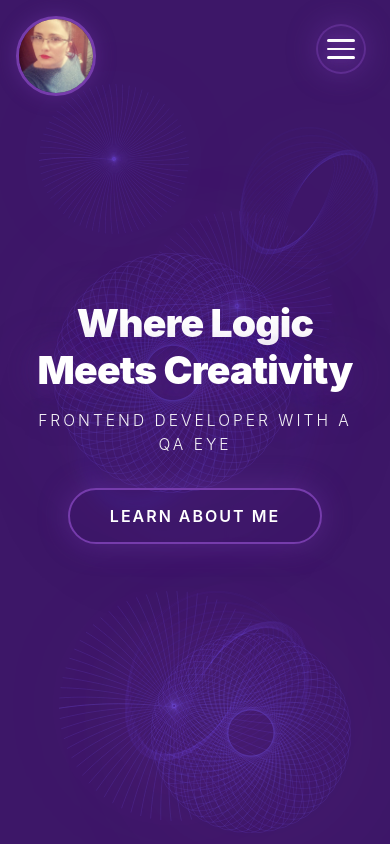
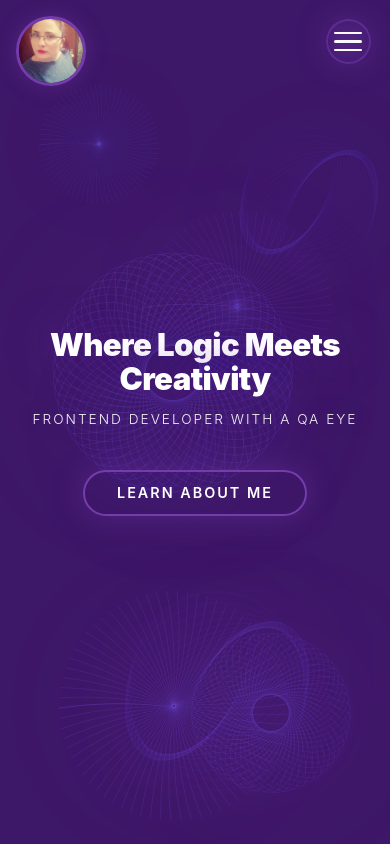
Before and after one commit to Jeca89/JelenaReljic-portfolio, a React (Vite) app: page / in a window 390 px wide. Shown: the top 844 px of the page. Built offline with nearby package versions, Linux system fonts and the light colour scheme.

Commit message:
fix: mobile layout and scaling

```diff
--- a/src/styles/pages/home.scss
+++ b/src/styles/pages/home.scss
@@ -449,47 +449,47 @@
       left: 1rem;
 
       &-img {
-        width: 80px;
-        height: 80px;
+        width: 70px;
+        height: 70px;
         box-shadow: 0 0 20px rgba($primary, 0.4);
       }
     }
 
     &__hamburger {
-      top: 1.5rem;
-      right: 1.5rem;
-      width: 50px;
-      height: 50px;
+      top: 1.2rem;
+      right: 1.2rem;
+      width: 45px;
+      height: 45px;
     }
 
     &__main {
       padding: 1rem;
+      justify-content: center;
     }
 
     &__title {
-
-      font-size: clamp(2.2rem, 10vw, 4rem);
-      margin-bottom: 1rem;
-      line-height: 1.2;
+      font-size: clamp(1.8rem, 8vw, 2.8rem);
+      margin-bottom: 0.8rem;
+      line-height: 1.1;
     }
 
     &__subtitle {
-
-      font-size: clamp(0.9rem, 4vw, 1.2rem);
-      letter-spacing: 3px;
-      margin-bottom: 2rem;
-      padding: 0 10px;
+      font-size: clamp(0.85rem, 3.5vw, 1rem);
+      letter-spacing: 2px;
+      margin-bottom: 2.5rem;
+      padding: 0 15px;
+      max-width: 100%;
     }
 
     &__button {
-      padding: 1rem 2.5rem;
-      font-size: 1rem;
+      padding: 0.8rem 2rem;
+      font-size: 0.9rem;
     }
 
     &__circle {
-      &--1a { width: 150px; height: 150px; }
-      &--2a { width: 200px; height: 200px; }
-      &--3a { width: 250px; height: 250px; }
+      &--1a { width: 120px; height: 120px; }
+      &--2a { width: 160px; height: 160px; }
+      &--3a { width: 200px; height: 200px; }
     }
   }
 }
```
